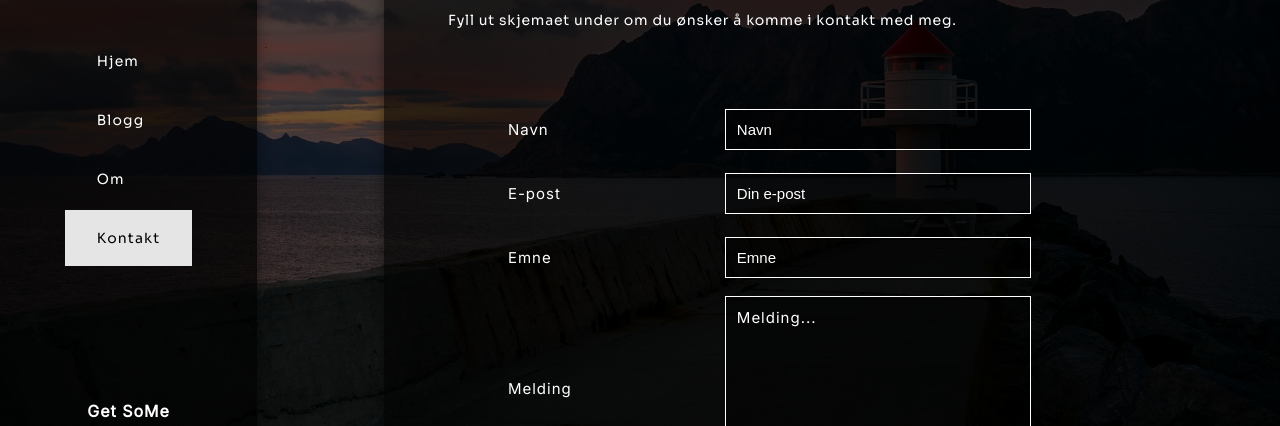
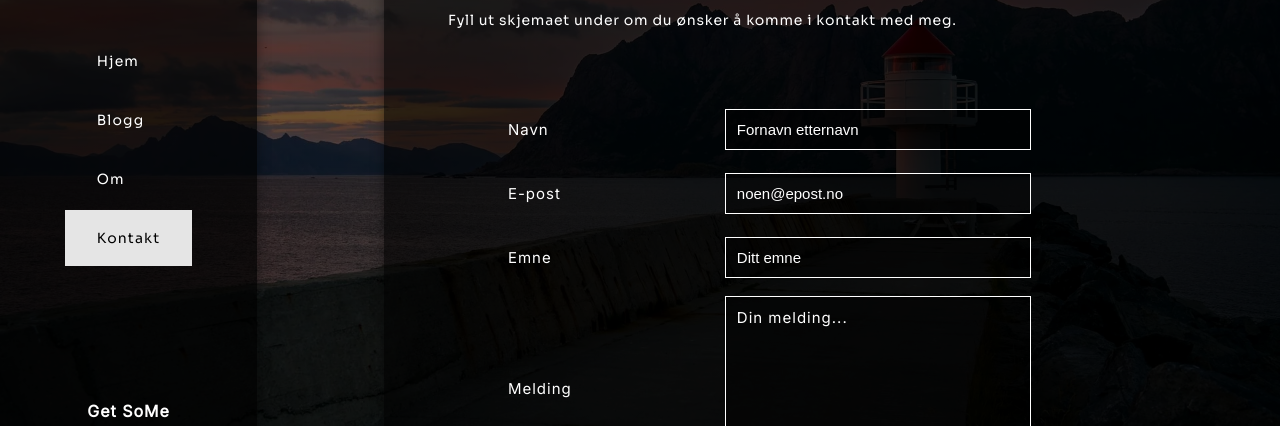
Before and after one commit to ToreAndreRosander/MountainGoat, a plain HTML site: page contact.html in a window 1280 px wide. Shown: the part 220-646 px from the top of the page. Drawn offline with Linux system fonts and the light colour scheme.

Commit message:
Update contact.html

```diff
--- a/contact.html
+++ b/contact.html
@@ -51,19 +51,19 @@
                     <div id="success">
                         <form id="contact-form" class="contact-form" aria-label="Contact form">
                             <label for="name">Navn</label>
-                            <input type="text" name="name" id="name" placeholder="Navn" aria-label="Enter first and last name">
+                            <input type="text" name="name" id="name" placeholder="Fornavn etternavn" aria-label="Enter first and last name">
                             <p class="text-error" id="name-error">Navn må være min. 5 tegn</p>
 
                             <label for="email">E-post</label>
-                            <input type="text" name="email" id="email" placeholder="Din e-post" aria-label="Enter your e-mail adress">
+                            <input type="text" name="email" id="email" placeholder="noen@epost.no" aria-label="Enter your e-mail adress">
                             <p class="text-error" id="email-error">Feil e-post</p>
 
                             <label for="subject">Emne</label>
-                            <input type="text" name="subject" id="subject" placeholder="Emne" aria-label="Enter your subject">
+                            <input type="text" name="subject" id="subject" placeholder="Ditt emne" aria-label="Enter your subject">
                             <p class="text-error" id="subject-error">min. 15 tegn</p>
 
                             <label for="message">Melding</label>
-                            <textarea name="message" rows="8" id="message" aria-label="Enter your message">Melding...</textarea>
+                            <textarea name="message" rows="8" id="message" aria-label="Enter your message">Din melding...</textarea>
                             <p class="text-error" id="message-error">min. 25 tegn</p>
 
                             <input type="button" value="Send" onclick="validateContactForm()">
```
